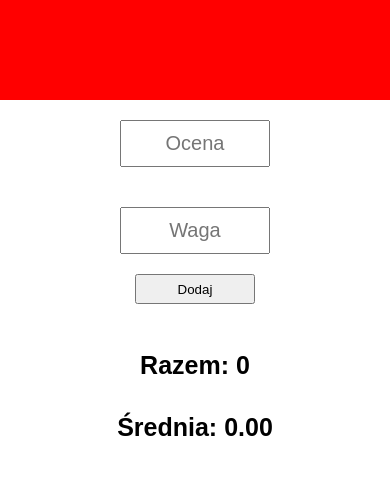
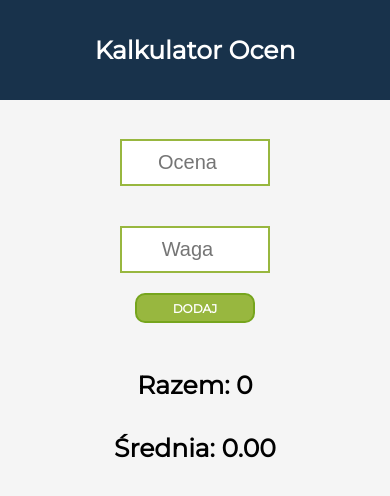
Before and after one commit to n3rsti/Kalkulator-Ocen, a plain HTML site: page index.html in a window 390 px wide. Drawn offline with nearby package versions, Linux system fonts and the light colour scheme.

Commit message:
added styles and media queries

```diff
--- a/app.js
+++ b/app.js
@@ -25,6 +25,7 @@ const calc = new Vue({
         addMark: function(){
             const marks = document.querySelector(".marks");
 
+           if(this.mark != undefined && this.weight != undefined){
 
 
             this.marks.push(this.mark[this.x]);
@@ -45,6 +46,8 @@ const calc = new Vue({
             marks.append(newMark);
             newMark.append(titleMark)
             this.x++;
+        }
+
         },
     }
 });
--- a/index.html
+++ b/index.html
@@ -4,6 +4,7 @@
     <meta charset="UTF-8">
     <meta name="viewport" content="width=device-width, initial-scale=1.0">
     <meta http-equiv="X-UA-Compatible" content="ie=edge">
+    <link href="https://fonts.googleapis.com/css?family=Montserrat" rel="stylesheet">
     <script src="https://cdn.jsdelivr.net/npm/vue/dist/vue.js"></script>
     <link rel="stylesheet" href="style.css">
     <title>Kalkulator Ocen</title>
@@ -11,60 +12,15 @@
 
 <body>
     <div id="header">
-        <div class="logo"></div>
-        <input type="text" v-model="mark[x]" placeholder="Ocena">
-        <input type="text" v-model="weight[x]" placeholder="Waga">
+        <div class="logo">
+            <h1>Kalkulator Ocen</h1>
+        </div>
+        <input class="markInput" type="number" v-model="mark[x]" placeholder="Ocena" required>
+        <input type="number" v-model="weight[x]" placeholder="Waga" required>
         <button v-on:click="addMark">Dodaj</button>
         <h1>Razem: {{ total }} </h1>
         <h1>Średnia: {{ averageMark.toFixed(2) }} </h1>
         <div class="marks">
-          <!--  <div class="mark">
-                <h1>{{ marks[0] }} </h1>
-            </div>
-
-            <div class="mark">
-                <h1>{{ marks[1] }} </h1>
-            </div>
-            <div class="mark">
-                <h1>{{ marks[2] }} </h1>
-            </div>
-            <div class="mark">
-                <h1>{{ marks[3] }} </h1>
-            </div>
-            <div class="mark">
-                <h1>{{ marks[4] }} </h1>
-            </div>
-            <div class="mark">
-                <h1>{{ marks[5] }} </h1>
-            </div>
-            <div class="mark">
-                <h1>{{ marks[6] }} </h1>
-            </div>
-            <div class="mark">
-                <h1>{{ marks[7] }} </h1>
-            </div>
-            <div class="mark">
-                <h1>{{ marks[8] }} </h1>
-            </div>
-            <div class="mark">
-                <h1>{{ marks[9] }} </h1>
-            </div>
-            <div class="mark">
-                <h1>{{ marks[10] }} </h1>
-            </div>
-            <div class="mark">
-                <h1>{{ marks[11] }} </h1>
-            </div>
-            <div class="mark">
-                <h1>{{ marks[12] }} </h1>
-            </div>
-            <div class="mark">
-                <h1>{{ marks[13] }} </h1>
-            </div>
-            <div class="mark">
-                <h1>{{ marks[14] }} </h1>
-            </div>
-            -->
 
         </div>
 
--- a/style.css
+++ b/style.css
@@ -1,6 +1,11 @@
 body {
     margin: 0;
     padding: 0;
+    background-color: #f5f5f5;
+    overflow-x: hidden;
+}
+html {
+    font-size: 10px;
 }
 #header {
     display: flex;
@@ -10,7 +15,21 @@ body {
 .logo {
     height: 100px;
     width: 100%;
-    background: red;
+    background: #18324b;
+    position: relative;
+}
+.logo h1 {
+    width: 100%;
+    text-align: center;
+    position: absolute;
+    padding: 0;
+    margin: 0;
+    left: 50%;
+    top: 50%;
+    transform: translate(-50%, -50%);
+    color: white;
+    font-family: 'Montserrat', sans-serif;
+    cursor: pointer;
 }
 input {
     width: 150px;
@@ -20,15 +39,28 @@ input {
     margin: 20px 0;
     text-align: center;
     font-family: sans-serif;
+    border: 2px solid #98b73f;
+    outline: none;
 }
 button {
     width: 120px;
     height: 30px;
     margin-bottom: 30px;
+    text-transform: uppercase;
+    background: #98b73f;
+    border: 2px solid #76a51d;
+    color: white;
+    font-family: 'Montserrat', sans-serif;
+    font-weight: bold;
+    border-radius: 10px;
+    -webkit-tap-highlight-color: none;
+    outline: none;
+    cursor: pointer;
+    font-size: 1.2rem;
 }
 h1 {
-    font-size: 25px;
-    font-family: sans-serif;
+    font-size: 2.5rem;
+    font-family: 'Montserrat', sans-serif;
     padding: 0;
 }
 .marks {
@@ -36,7 +68,7 @@ h1 {
     display: flex;
     flex-direction: row;
     justify-content: center;
-    margin: 10% 0;
+    margin: 3% 0;
     flex-wrap: wrap;
 }
 .mark {
@@ -44,11 +76,34 @@ h1 {
     flex-direction: column;
     width: 80px;
     height: 80px;
-    background: pink;
+    background: #98b73f;
+    border: 2px solid #76a51d;
     margin: 20px;
     justify-content: center;
+    cursor: pointer;
+    overflow: hidden;
 }
 .mark h1 {
     margin: 0;
     text-align: center;
 }
+@media(min-width: 550px){
+    html {
+        font-size: 12px;
+    }
+    button {
+        margin-top: 20px;
+        width: 200px;
+        height: 40px;
+    }
+}
+@media(min-width: 1100px){
+    html {
+        font-size: 14px;
+    }
+}
+@media(min-height: 800px){
+    .markInput  {
+        margin-top: 10%;
+    }
+}
```
